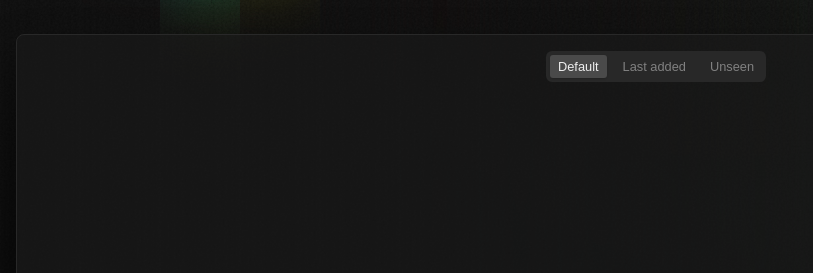
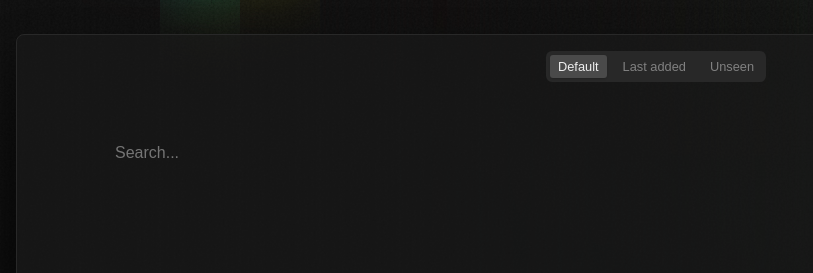
Before and after one commit to danilowoz/todo-movie, a SvelteKit app: page / in a window 1280 px wide. Shown: the part 336-609 px from the top of the page, without its empty margins (0-813 px from the left). Built offline with nearby package versions, Linux system fonts and the light colour scheme; a web font is replaced by a local one.

Commit message:
Update 7 files

```diff
--- /dev/null
+++ b/src/components/Search.svelte
@@ -0,0 +1,43 @@
+<script lang="ts">
+  import './search.css';
+
+  let query = '';
+  let predictTerm = null;
+  let cursorOffset = 0;
+
+  async function search(query) {
+    const response = await fetch(`https://www.omdbapi.com/?s=${query}&apikey=7ab33eb9`);
+    const data = await response.json();
+
+    if (data.Search && data.Search[0].Title.match(new RegExp('^' + query, 'gi'))) {
+      predictTerm = data.Search[0];
+    }
+  }
+
+  function onSearch(event: Event) {
+    const { target } = event;
+    query = target.value;
+
+    const queryWidth = document.querySelector('.app-search_query').getBoundingClientRect().width;
+    cursorOffset = queryWidth + 4;
+    predictTerm = '';
+
+    search(query);
+
+    window.addEventListener('keydown', (event) => {
+      if (event.code === 'Tab') {
+        query = predictTerm.Title;
+        predictTerm = null;
+        event.preventDefault();
+      }
+    });
+  }
+</script>
+
+<div class="app-search" style="--cursor-offset: {cursorOffset}px">
+  <input bind:value={query} on:input={onSearch} type="search" placeholder="Search..." />
+  <span class="app-search_query">{query}</span>
+  {#if predictTerm}
+    <span class="app-search_predict">{predictTerm.Title.replace(new RegExp(query, 'gi'), '')}</span>
+  {/if}
+</div>
--- /dev/null
+++ b/src/components/Stage.svelte
@@ -0,0 +1,23 @@
+<div class="container">
+  <div class="stage">
+    <slot />
+  </div>
+</div>
+
+<style>
+  .stage {
+    position: relative;
+    z-index: 9;
+    margin-top: var(--header-height);
+    background: hsla(0, 0%, 10.5%, 0.6);
+    border: 1px solid var(--gray-3);
+    border-radius: 8px;
+    box-shadow: 0px 0px 0px 0px rgba(0, 0, 0, 0.5), 0px 20px 43px 0px rgba(0, 0, 0, 0.49),
+      0px 78px 78px 0px rgba(0, 0, 0, 0.42), 0px 176px 106px 0px rgba(0, 0, 0, 0.25),
+      0px 313px 125px 0px rgba(0, 0, 0, 0.07), 0px 489px 137px 0px rgba(0, 0, 0, 0.01);
+
+    height: 70vh;
+
+    padding: 1em;
+  }
+</style>
--- a/src/components/Tabs.svelte
+++ b/src/components/Tabs.svelte
@@ -15,7 +15,7 @@
   }
 </script>
 
-<div>
+<div class="app-nav_container">
   <nav class="app-nav" style="--left: {leftPosition}px; --right: {rightPosition}px;">
     {#each items as item}
       <button
--- /dev/null
+++ b/src/components/search.css
@@ -0,0 +1,30 @@
+.app-search {
+  position: relative;
+}
+
+.app-search_query,
+.app-search input {
+  background: none;
+  border: 0;
+  outline: none;
+  appearance: none;
+
+  font-size: var(--size-normal);
+  color: var(--gray-12);
+}
+
+.app-search input {
+  width: 100%;
+}
+
+.app-search_query {
+  visibility: hidden;
+}
+
+.app-search_predict {
+  font-size: var(--size-normal);
+  position: absolute;
+  top: 0;
+  color: var(--gray-8);
+  left: var(--cursor-offset);
+}
--- a/src/components/tabs.css
+++ b/src/components/tabs.css
@@ -1,3 +1,8 @@
+.app-nav_container {
+  width: 100%;
+  text-align: center;
+}
+
 .app-nav {
   display: inline-flex;
   justify-content: center;
--- a/src/routes/+page.svelte
+++ b/src/routes/+page.svelte
@@ -1,29 +1,19 @@
 <script>
   import Tabs from '../components/Tabs.svelte';
+  import Stage from '../components/Stage.svelte';
+  import Search from '../components/Search.svelte';
 </script>
 
-<div class="container">
-  <div class="stage">
-    <Tabs />
+<Stage>
+  <Tabs />
+
+  <div class="app-content">
+    <Search />
   </div>
-</div>
+</Stage>
 
 <style>
-  .stage {
-    position: relative;
-    z-index: 9;
-    margin-top: var(--header-height);
-    background: hsla(0, 0%, 10.5%, 0.6);
-    border: 1px solid var(--gray-3);
-    border-radius: 8px;
-    box-shadow: 0px 0px 0px 0px rgba(0, 0, 0, 0.5), 0px 20px 43px 0px rgba(0, 0, 0, 0.49),
-      0px 78px 78px 0px rgba(0, 0, 0, 0.42), 0px 176px 106px 0px rgba(0, 0, 0, 0.25),
-      0px 313px 125px 0px rgba(0, 0, 0, 0.07), 0px 489px 137px 0px rgba(0, 0, 0, 0.01);
-
-    height: 70vh;
-
-    padding: 1em;
-    display: flex;
-    justify-content: center;
+  .app-content {
+    padding: 60px 80px;
   }
 </style>
--- a/svelte.config.js
+++ b/svelte.config.js
@@ -1,7 +1,9 @@
 import adapter from '@sveltejs/adapter-auto';
+import { vitePreprocess } from '@sveltejs/kit/vite';
 
 /** @type {import('@sveltejs/kit').Config} */
 const config = {
+  preprocess: vitePreprocess(),
   kit: {
     // adapter-auto only supports some environments, see https://kit.svelte.dev/docs/adapter-auto for a list.
     // If your environment is not supported or you settled on a specific environment, switch out the adapter.
```
